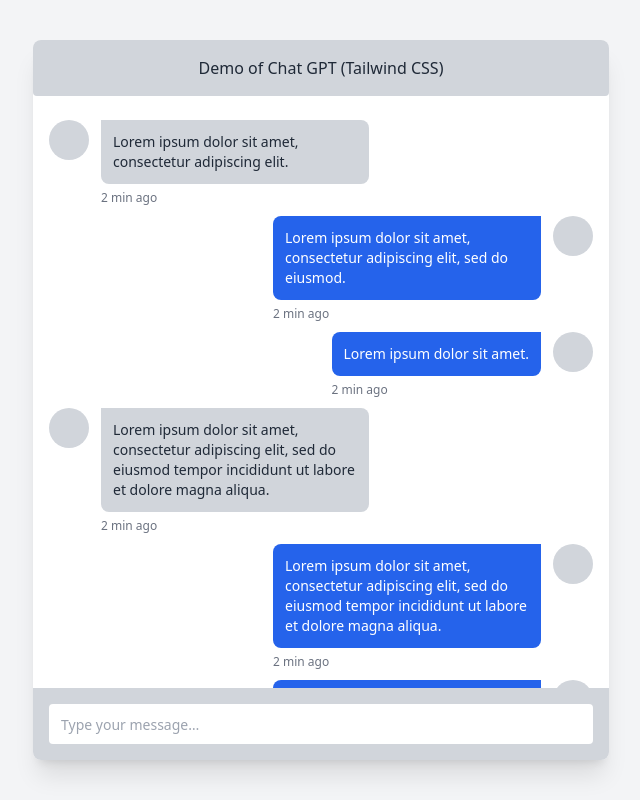
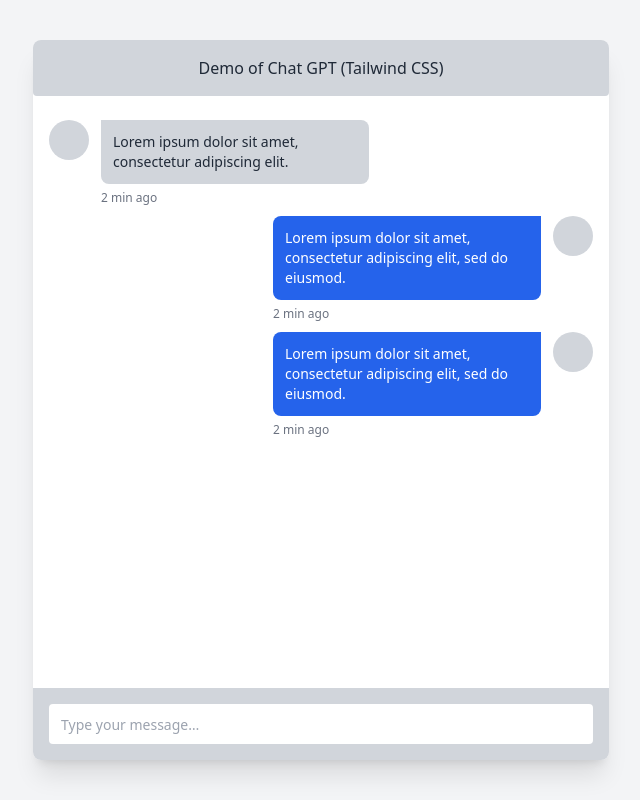
Before and after one commit to hochoy/nextjs-chatgpt-starter, a Next.js app: page / in a window 1280 px wide. Shown: the whole page, without its empty margins (319-959 px from the left). Built offline with nearby package versions, Linux system fonts and the light colour scheme.

Commit message:
fix: rename class to classNames. refactor/split Messages into MessageHistory, InboundMessage, OutboundMessage

```diff
--- a/app/page.js
+++ b/app/page.js
@@ -1,123 +1,79 @@
+"use client";
 function ChatRoom() {
   return (
-    <div class="flex flex-col flex-grow w-full max-w-xl bg-white shadow-xl rounded-lg overflow-hidden">
+    <div className="flex flex-col flex-grow w-full max-w-xl bg-white shadow-xl rounded-lg overflow-hidden">
       <Title text="Demo of Chat GPT (Tailwind CSS)" />
-      <Messages />
+      <MessageHistory />
       <TypeBox />
     </div>
   );
 }
-function Messages() {
+
+function OutboundMessage({ text, mins_ago }) {
   return (
-    <div class="flex flex-col flex-grow h-0 p-4 overflow-auto">
-      <div class="flex w-full mt-2 space-x-3 max-w-xs">
-        <div class="flex-shrink-0 h-10 w-10 rounded-full bg-gray-300"></div>
-        <div>
-          <div class="bg-gray-300 p-3 rounded-r-lg rounded-bl-lg">
-            <p class="text-sm">
-              Lorem ipsum dolor sit amet, consectetur adipiscing elit.
-            </p>
-          </div>
-          <span class="text-xs text-gray-500 leading-none">2 min ago</span>
+    <div className="flex w-full mt-2 space-x-3 max-w-xs">
+      <div className="flex-shrink-0 h-10 w-10 rounded-full bg-gray-300"></div>
+      <div>
+        <div className="bg-gray-300 p-3 rounded-r-lg rounded-bl-lg">
+          <p className="text-sm">{text}</p>
         </div>
-      </div>
-      <div class="flex w-full mt-2 space-x-3 max-w-xs ml-auto justify-end">
-        <div>
-          <div class="bg-blue-600 text-white p-3 rounded-l-lg rounded-br-lg">
-            <p class="text-sm">
-              Lorem ipsum dolor sit amet, consectetur adipiscing elit, sed do
-              eiusmod.
-            </p>
-          </div>
-          <span class="text-xs text-gray-500 leading-none">2 min ago</span>
-        </div>
-        <div class="flex-shrink-0 h-10 w-10 rounded-full bg-gray-300"></div>
-      </div>
-      <div class="flex w-full mt-2 space-x-3 max-w-xs ml-auto justify-end">
-        <div>
-          <div class="bg-blue-600 text-white p-3 rounded-l-lg rounded-br-lg">
-            <p class="text-sm">Lorem ipsum dolor sit amet.</p>
-          </div>
-          <span class="text-xs text-gray-500 leading-none">2 min ago</span>
-        </div>
-        <div class="flex-shrink-0 h-10 w-10 rounded-full bg-gray-300"></div>
-      </div>
-      <div class="flex w-full mt-2 space-x-3 max-w-xs">
-        <div class="flex-shrink-0 h-10 w-10 rounded-full bg-gray-300"></div>
-        <div>
-          <div class="bg-gray-300 p-3 rounded-r-lg rounded-bl-lg">
-            <p class="text-sm">
-              Lorem ipsum dolor sit amet, consectetur adipiscing elit, sed do
-              eiusmod tempor incididunt ut labore et dolore magna aliqua.{" "}
-            </p>
-          </div>
-          <span class="text-xs text-gray-500 leading-none">2 min ago</span>
-        </div>
-      </div>
-      <div class="flex w-full mt-2 space-x-3 max-w-xs ml-auto justify-end">
-        <div>
-          <div class="bg-blue-600 text-white p-3 rounded-l-lg rounded-br-lg">
-            <p class="text-sm">
-              Lorem ipsum dolor sit amet, consectetur adipiscing elit, sed do
-              eiusmod tempor incididunt ut labore et dolore magna aliqua.{" "}
-            </p>
-          </div>
-          <span class="text-xs text-gray-500 leading-none">2 min ago</span>
-        </div>
-        <div class="flex-shrink-0 h-10 w-10 rounded-full bg-gray-300"></div>
-      </div>
-      <div class="flex w-full mt-2 space-x-3 max-w-xs ml-auto justify-end">
-        <div>
-          <div class="bg-blue-600 text-white p-3 rounded-l-lg rounded-br-lg">
-            <p class="text-sm">
-              Lorem ipsum dolor sit amet, consectetur adipiscing elit, sed do
-              eiusmod tempor incididunt.
-            </p>
-          </div>
-          <span class="text-xs text-gray-500 leading-none">2 min ago</span>
-        </div>
-        <div class="flex-shrink-0 h-10 w-10 rounded-full bg-gray-300"></div>
-      </div>
-      <div class="flex w-full mt-2 space-x-3 max-w-xs ml-auto justify-end">
-        <div>
-          <div class="bg-blue-600 text-white p-3 rounded-l-lg rounded-br-lg">
-            <p class="text-sm">Lorem ipsum dolor sit amet.</p>
-          </div>
-          <span class="text-xs text-gray-500 leading-none">2 min ago</span>
-        </div>
-        <div class="flex-shrink-0 h-10 w-10 rounded-full bg-gray-300"></div>
-      </div>
-      <div class="flex w-full mt-2 space-x-3 max-w-xs">
-        <div class="flex-shrink-0 h-10 w-10 rounded-full bg-gray-300"></div>
-        <div>
-          <div class="bg-gray-300 p-3 rounded-r-lg rounded-bl-lg">
-            <p class="text-sm">
-              Lorem ipsum dolor sit amet, consectetur adipiscing elit, sed do
-              eiusmod tempor incididunt ut labore et dolore magna aliqua.{" "}
-            </p>
-          </div>
-          <span class="text-xs text-gray-500 leading-none">2 min ago</span>
-        </div>
-      </div>
-      <div class="flex w-full mt-2 space-x-3 max-w-xs ml-auto justify-end">
-        <div>
-          <div class="bg-blue-600 text-white p-3 rounded-l-lg rounded-br-lg">
-            <p class="text-sm">Lorem ipsum dolor sit.</p>
-          </div>
-          <span class="text-xs text-gray-500 leading-none">2 min ago</span>
-        </div>
-        <div class="flex-shrink-0 h-10 w-10 rounded-full bg-gray-300"></div>
+        <span className="text-xs text-gray-500 leading-none">
+          {mins_ago} min ago
+        </span>
       </div>
     </div>
   );
 }
 
+function InboundMessage({ text, mins_ago }) {
+  return (
+    <div className="flex w-full mt-2 space-x-3 max-w-xs ml-auto justify-end">
+      <div>
+        <div className="bg-blue-600 text-white p-3 rounded-l-lg rounded-br-lg">
+          <p className="text-sm">{text}</p>
+        </div>
+        <span className="text-xs text-gray-500 leading-none">
+          {mins_ago} min ago
+        </span>
+      </div>
+      <div className="flex-shrink-0 h-10 w-10 rounded-full bg-gray-300"></div>
+    </div>
+  );
+}
+
+function MessageHistory() {
+  return (
+    <div className="flex flex-col flex-grow h-0 p-4 overflow-auto">
+      <OutboundMessage
+        text="Lorem ipsum dolor sit amet, consectetur adipiscing elit."
+        mins_ago="2"
+      />
+      <InboundMessage
+        text="Lorem ipsum dolor sit amet, consectetur adipiscing elit, sed do
+            eiusmod."
+        mins_ago="2"
+      />
+      <InboundMessage
+        text="Lorem ipsum dolor sit amet, consectetur adipiscing elit, sed do
+            eiusmod."
+        mins_ago="2"
+      />
+    </div>
+  );
+}
+
+// https://nextjs.org/docs/guides/building-forms
 function TypeBox() {
   return (
-    <div class="bg-gray-300 p-4">
+    <div className="bg-gray-300 p-4">
       <input
-        class="flex items-center h-10 w-full rounded px-3 text-sm"
+        className="flex items-center h-10 w-full rounded px-3 text-sm"
         type="text"
+        id="message"
+        name="message"
+        required
+        minLength="5"
+        maxLength="200"
         placeholder="Type your message…"
       />
     </div>
@@ -126,7 +82,7 @@ function TypeBox() {
 
 function CenteredBackground({ children }) {
   return (
-    <div class="flex flex-col items-center justify-center w-screen min-h-screen bg-gray-100 text-gray-800 p-10">
+    <div className="flex flex-col items-center justify-center w-screen min-h-screen bg-gray-100 text-gray-800 p-10">
       {children}
     </div>
   );
@@ -134,18 +90,16 @@ function CenteredBackground({ children }) {
 
 function Title({ text }) {
   return (
-    <div class="bg-gray-300 p-4 rounded">
-      <h1 class="flex text-md px-3 justify-center">{text}</h1>
+    <div className="bg-gray-300 p-4 rounded">
+      <h1 className="flex text-md px-3 justify-center">{text}</h1>
     </div>
   );
 }
 
 export default function Page() {
   return (
-    <>
-      <CenteredBackground>
-        <ChatRoom />
-      </CenteredBackground>
-    </>
+    <CenteredBackground>
+      <ChatRoom />
+    </CenteredBackground>
   );
 }
```
